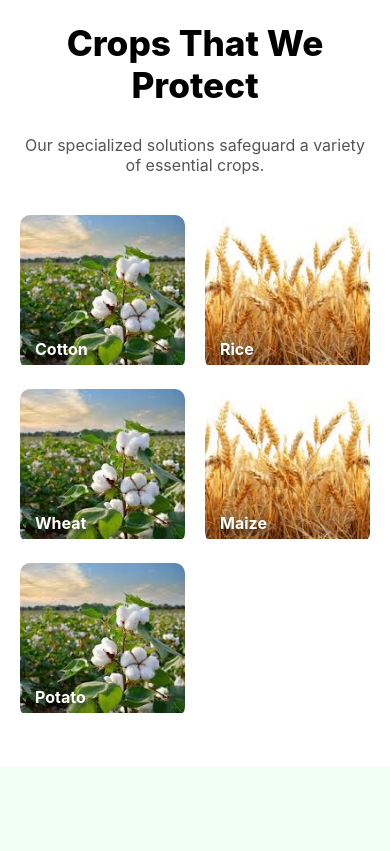
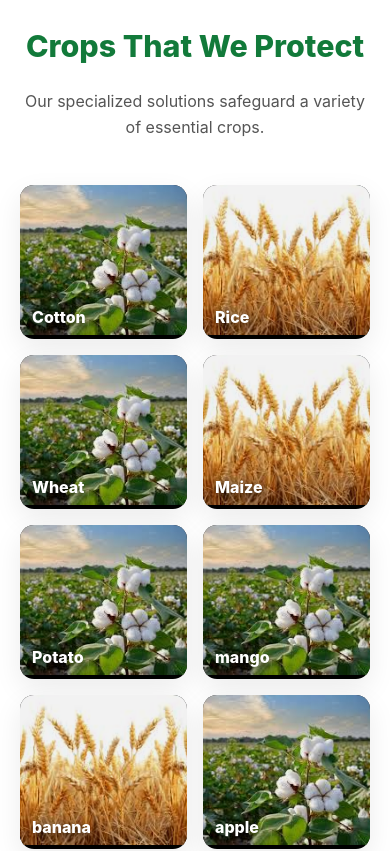
Before and after one commit to iamna122/sooraj-crop-sciences, a React (Create React App) app: page / in a window 390 px wide. Shown: the part 2300-3151 px from the top of the page. Built offline with nearby package versions, Linux system fonts and the light colour scheme; the HTML template or start-up script is replaced by a standard one.

Commit message:
add 10 crop on crop gallery

```diff
--- a/src/components/CropGallery.css
+++ b/src/components/CropGallery.css
@@ -3,54 +3,104 @@
 --------------------------------------------------- */
 .crop-section {
   text-align: center;
-  padding: 50px 20px;
+  padding: 60px 20px;
+  max-width: 1400px;
+  margin: auto;
 }
 
 .crop-title {
-  font-size: 2.2rem;
+  font-size: 2.4rem;
   font-weight: 800;
+  color: #127a3a;
 }
 
 .crop-subtitle {
-  max-width: 600px;
-  margin: 10px auto 40px;
+  max-width: 650px;
+  margin: 12px auto 45px;
   color: #555;
+  font-size: 1rem;
+  line-height: 1.6;
 }
 
 /* ---------------------------------------------------
-   GRID
+   RESPONSIVE GRID — FIXED BEAUTIFUL LAYOUT
 --------------------------------------------------- */
 .crop-grid {
   display: grid;
-  grid-template-columns: repeat(auto-fit, minmax(160px, 1fr));
-  gap: 20px;
+  grid-template-columns: repeat(5, 1fr);   /* ✅ DESKTOP: 5 IN A ROW */
+  gap: 22px;
 }
 
+/* ---------------------------------------------------
+   CROP CARD
+--------------------------------------------------- */
 .crop-card {
   position: relative;
   overflow: hidden;
-  border-radius: 10px;
+  border-radius: 14px;
   cursor: pointer;
+  box-shadow: 0 10px 28px rgba(0,0,0,0.08);
+  transition: transform .25s ease, box-shadow .25s ease;
+  background: #000;
+}
+
+.crop-card:hover {
+  transform: translateY(-6px);
+  box-shadow: 0 16px 35px rgba(0,0,0,0.15);
 }
 
 .crop-image {
   width: 100%;
-  height: 150px;
+  height: 190px;
   object-fit: cover;
-  transition: transform 0.3s ease;
+  transition: transform 0.4s ease, opacity 0.3s ease;
+  opacity: 0.95;
 }
 
 .crop-card:hover .crop-image {
-  transform: scale(1.1);
+  transform: scale(1.12);
+  opacity: 1;
 }
 
+/* Overlay name */
 .crop-name {
   position: absolute;
-  bottom: 10px;
-  left: 15px;
-  color: white;
-  font-weight: 700;
-  text-shadow: 0 3px 6px rgba(0, 0, 0, 0.6);
+  bottom: 12px;
+  left: 12px;
+  right: 12px;
+  color: #fff;
+  font-weight: 800;
+  font-size: 1rem;
+  text-align: left;
+  text-shadow: 0 3px 8px rgba(0,0,0,0.7);
+  z-index: 2;
+}
+
+/* ---------------------------------------------------
+   TABLET (3 COLUMNS)
+--------------------------------------------------- */
+@media (max-width: 1100px) {
+  .crop-grid {
+    grid-template-columns: repeat(3, 1fr);  /* ✅ TABLET: 3 PER ROW */
+  }
+}
+
+/* ---------------------------------------------------
+   MOBILE (2 COLUMNS × 5 ROWS = PERFECT)
+--------------------------------------------------- */
+@media (max-width: 600px) {
+  .crop-grid {
+    grid-template-columns: repeat(2, 1fr);  /* ✅ MOBILE: 2 PER ROW */
+    gap: 16px;
+  }
+
+  .crop-image {
+    height: 150px;
+  }
+
+  .crop-title {
+    font-size: 1.9rem;
+  }
 }
 
 /* ---------------------------------------------------
@@ -59,7 +109,7 @@
 .popup-overlay {
   position: fixed;
   inset: 0;
-  background: rgba(0, 0, 0, 0.55);
+  background: rgba(0, 0, 0, 0.6);
   display: flex;
   justify-content: center;
   align-items: center;
@@ -67,11 +117,11 @@
 }
 
 .popup-box {
-  width: 90%;
-  max-width: 550px;
+  width: 92%;
+  max-width: 520px;
   background: #fff;
-  padding: 20px;
-  border-radius: 12px;
+  padding: 22px;
+  border-radius: 16px;
   position: relative;
   text-align: center;
   animation: showPopup 0.25s ease-out;
@@ -84,37 +134,39 @@
 
 .popup-img {
   width: 100%;
-  height: 250px;
+  height: 260px;
   object-fit: cover;
-  border-radius: 8px;
+  border-radius: 12px;
 }
 
 .popup-title {
-  margin: 15px 0 5px;
-  font-size: 1.8rem;
-  font-weight: 700;
+  margin: 16px 0 6px;
+  font-size: 1.9rem;
+  font-weight: 800;
+  color: #127a3a;
 }
 
 .popup-desc {
   color: #444;
-  line-height: 1.6;
+  line-height: 1.65;
+  font-size: 1rem;
 }
 
 /* Close Button */
 .close-btn {
   position: absolute;
-  top: 10px;
-  right: 12px;
-  background: #d5d5d5;
+  top: 12px;
+  right: 14px;
+  background: #e0e0e0;
   border: none;
   font-size: 1.2rem;
-  font-weight: 700;
-  padding: 5px 10px;
+  font-weight: 800;
+  padding: 6px 11px;
   border-radius: 50%;
   cursor: pointer;
   transition: 0.2s ease;
 }
 
 .close-btn:hover {
-  background: #bbb;
+  background: #cfcfcf;
 }
--- a/src/data/cropData.js
+++ b/src/data/cropData.js
@@ -36,4 +36,34 @@ export const crops = [
     image: potato,
     description: "Potatoes are rich, filling, and versatile."
   },
+  {
+    id: 6,
+    name: "mango",
+    image: cotton,
+    description: "mango is widely used in textiles."
+  },
+  {
+    id: 7,
+    name: "banana",
+    image: rice,
+    description: "banana feeds more than half the world."
+  },
+  {
+    id: 8,
+    name: "apple",
+    image: wheat,
+    description: "apple is used for bread, pasta, etc."
+  },
+  {
+    id: 9,
+    name: "grapes",
+    image: maize,
+    description: "grapes is a global food & feed crop."
+  },
+  {
+    id: 10,
+    name: "sugar cane",
+    image: potato,
+    description: "sugar cane are rich, filling, and versatile."
+  },
 ];
```
